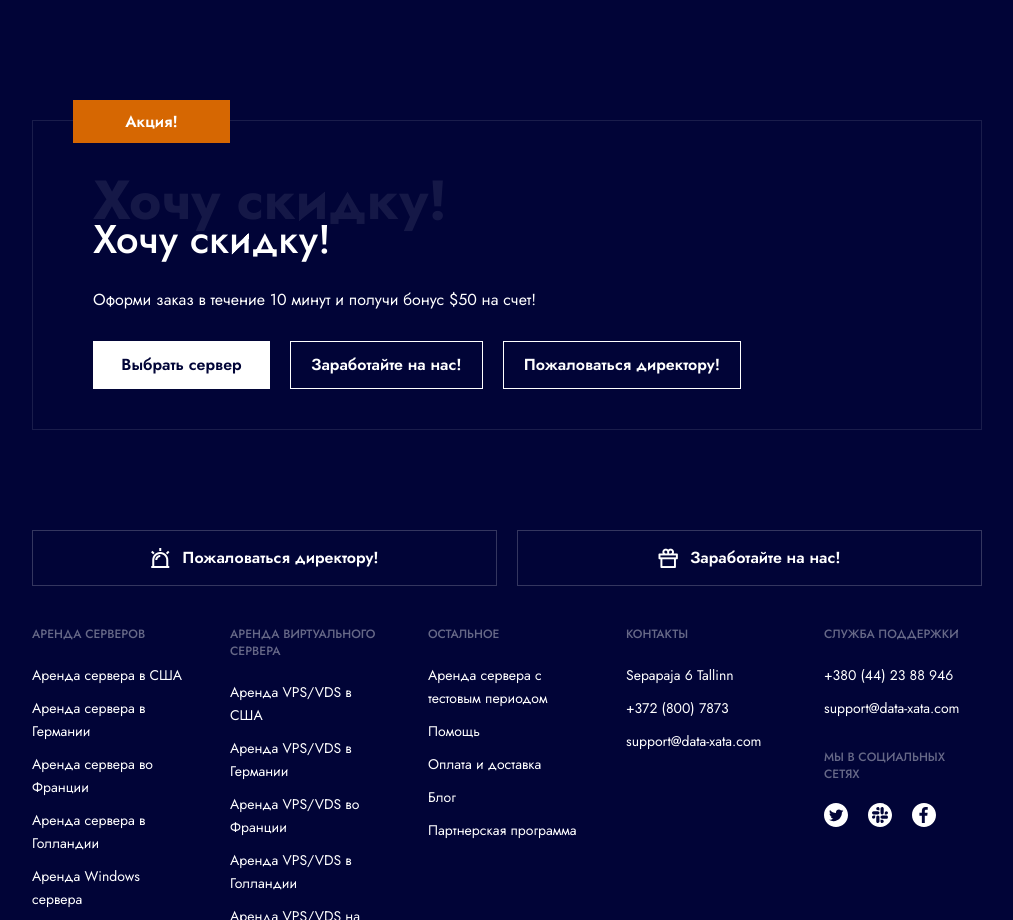
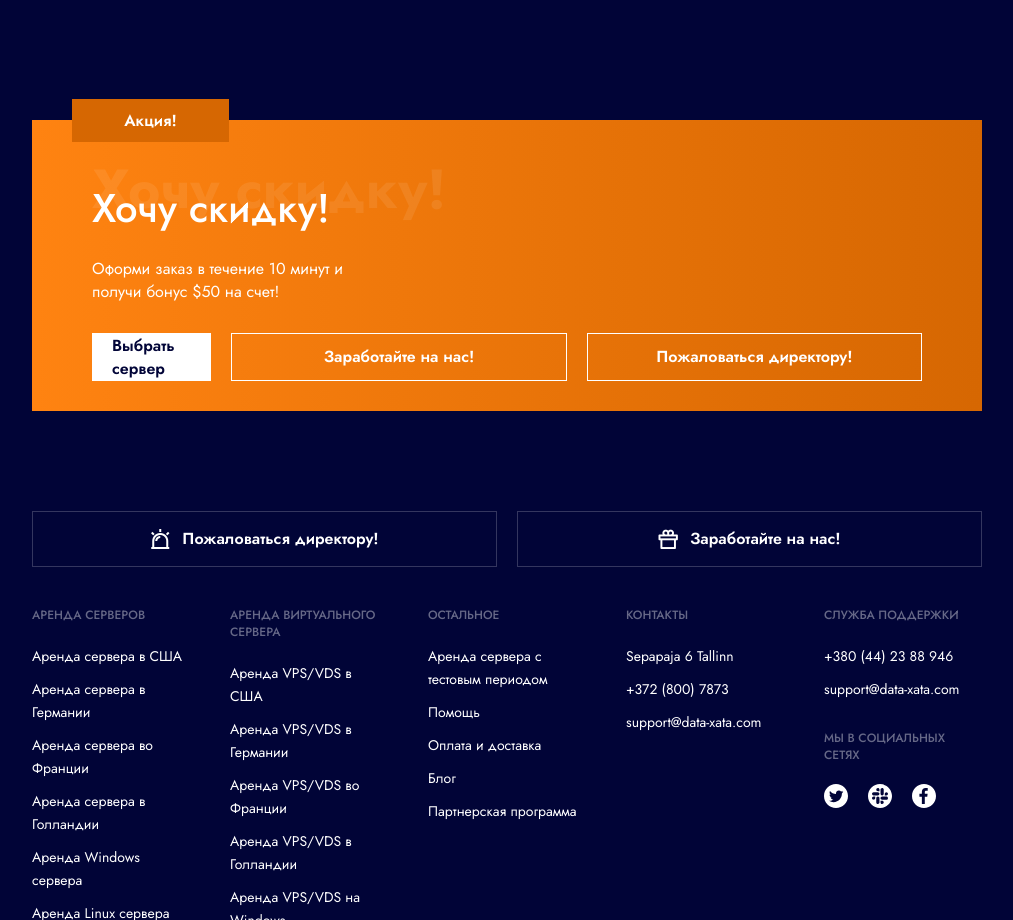
Before and after one commit to abobafederal93-dotcom/data-xata-v2, a Next.js app: page / in a window 1280 px wide. Shown: the part 5760-6680 px from the top of the page, without its empty margins (133-1146 px from the left). Built offline with nearby package versions, Linux system fonts and the light colour scheme.

Commit message:
fix: home page — exact Figma coordinates and real SVG assets

```diff
--- a/components/ui/PromoBanner.tsx
+++ b/components/ui/PromoBanner.tsx
@@ -13,29 +13,32 @@ export default function PromoBanner({
   return (
     <div
       className={cn(
-        'relative max-w-[111rem] mx-auto border border-white/10 py-40 px-20 tablet:px-60',
+        // Rectangle 46: 1110x164, gradient orange → orange-dark
+        'relative max-w-[111rem] mx-auto min-h-[16.4rem] py-30 px-20 tablet:px-60',
+        'bg-gradient-to-r from-[#ff8311] to-[#d66702]',
         className
       )}
     >
+      {/* Rectangle 50 sticker: 157x43, bg #d66702, y=-21 left=40 */}
       <div className="absolute -top-[2.1rem] left-40 w-[15.7rem] h-43 bg-[#d66702] text-white text-16 leading-23 font-semibold flex items-center justify-center px-15">
         Акция!
       </div>
       <div className="relative">
-        <span className="block text-30 leading-43 desktop:text-55 desktop:leading-79 font-bold text-white opacity-[0.08] -mb-20 desktop:-mb-30 whitespace-nowrap pointer-events-none select-none">
+        <span className="block text-30 leading-43 desktop:text-55 desktop:leading-79 font-bold text-white opacity-[0.08] -mb-20 desktop:-mb-[5rem] whitespace-nowrap pointer-events-none select-none">
           Хочу скидку!
         </span>
         <h2 className="relative text-25 leading-28 desktop:text-40 desktop:leading-58 font-medium text-white mb-20">
           Хочу скидку!
         </h2>
-        <p className="text-16 leading-23 text-white mb-30">{promoText}</p>
+        <p className="text-16 leading-23 text-white mb-30 max-w-[30.3rem]">{promoText}</p>
         <div className="flex flex-col tablet:flex-row gap-20">
-          <Button href="/order" variant="white" className="w-[17.7rem]">
+          <Button href="/order" variant="white" className="w-full desktop:w-[17.7rem]">
             Выбрать сервер
           </Button>
-          <Button href="/partner" variant="outline-white">
+          <Button href="/partner" variant="outline-white" className="desktop:w-[54.8rem]">
             Заработайте на нас!
           </Button>
-          <Button href="/complaint" variant="outline-white">
+          <Button href="/complaint" variant="outline-white" className="desktop:w-[54.8rem]">
             Пожаловаться директору!
           </Button>
         </div>
```
